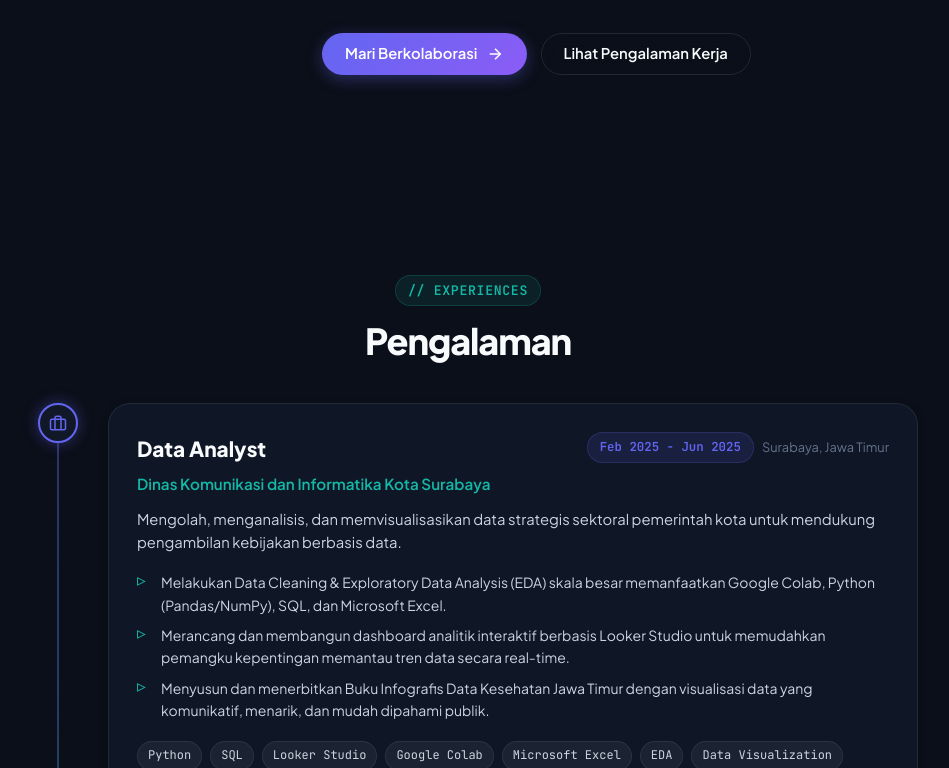
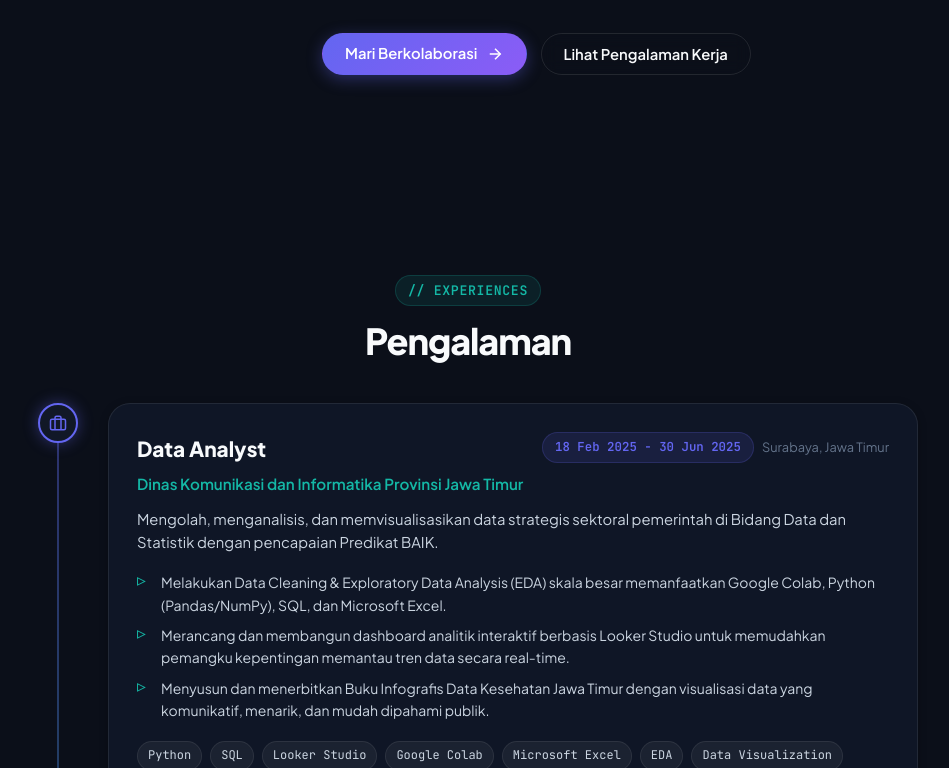
Before and after one commit to nabilahsahdaf/PortofolioSahda2026, a website: page index.html in a window 1280 px wide. Shown: the part 2032-2800 px from the top of the page, without its empty margins (172-1121 px from the left). Drawn offline with Linux system fonts and the light colour scheme.

Commit message:
feat: add Diskominfo Jatim & MSIB Infinite Learning internship certificates to experience and certification sections

```diff
--- a/data.js
+++ b/data.js
@@ -16,7 +16,7 @@ const portfolioData = {
       "System Analyst"
     ],
     headline: "Transforming complex data into intuitive, human-centered digital experiences.",
-    bio: "Mahasiswa Sistem Informasi UPN 'Veteran' Jawa Timur (IPK 3.74) dengan passion kuat pada UI/UX Design dan Data Analysis. Berpengalaman di Infinite Learning (MSIB) dalam Design Thinking & Figma, serta Dinas Komunikasi dan Informatika Surabaya dalam pengolahan data & dashboard Looker Studio.",
+    bio: "Mahasiswa Sistem Informasi UPN 'Veteran' Jawa Timur (IPK 3.74) dengan passion kuat pada UI/UX Design dan Data Analysis. Berpengalaman di Infinite Learning (MSIB) dalam Design Thinking & Figma, serta Dinas Komunikasi dan Informatika Provinsi Jawa Timur dalam pengolahan data & statistik.",
     location: "Kab. Bekasi, Jawa Barat, Indonesia",
     email: "nabilahsahdaf@gmail.com",
     phone: "081288473857",
@@ -32,13 +32,13 @@ const portfolioData = {
     stats: [
       { label: "IPK Kumulatif", value: "3.74", suffix: "/4.00", icon: "academic-cap" },
       { label: "Proyek Unggulan", value: "4+", suffix: "Karya", icon: "sparkles" },
-      { label: "Sertifikasi Resmi", value: "2", suffix: "BNSP & EPT", icon: "badge-check" },
+      { label: "Sertifikasi Resmi", value: "5", suffix: "Kredensial", icon: "badge-check" },
       { label: "Pelatihan Profesional", value: "4+", suffix: "MySkill", icon: "certificate" }
     ]
   },
 
   about: {
-    story: `**Information Systems** student at Universitas Pembangunan Nasional "Veteran" Jawa Timur with a strong focus on **UI/UX Design, User Flow, and Prototyping**. Gained hands-on experience through the MSIB Independent Study program as a **Web Development & UI/UX Design intern at Infinite Learning - PT Kinema Systrans Multimedia**, covering the application of Design Thinking, user needs identification, flowchart and wireframe creation, and prototyping using Figma. Also experienced as a **Data Analyst at the Communication and Informatics Office of Surabaya City**, processing and visualizing data using Python, SQL, and Looker Studio. Skilled in cross-team collaboration, creative thinking, detail-oriented, and committed to delivering projects on time.`,
+    story: `**Information Systems** student at Universitas Pembangunan Nasional "Veteran" Jawa Timur with a strong focus on **UI/UX Design, User Flow, and Prototyping**. Gained hands-on experience through the MSIB Independent Study program as a **Web Development & UI/UX Design intern at Infinite Learning - PT Kinema Systrans Multimedia**, covering the application of Design Thinking, user needs identification, flowchart and wireframe creation, and prototyping using Figma. Also experienced as a **Data Analyst Intern at Dinas Komunikasi dan Informatika Provinsi Jawa Timur (Bidang Data dan Statistik)**, processing, cleaning, and visualizing sector data using Python, SQL, and Looker Studio. Skilled in cross-team collaboration, creative thinking, detail-oriented, and committed to delivering projects on time.`,
 
     quickInfo: [
       { label: "Domisili", value: "Kab. Bekasi, Jawa Barat, Indonesia" },
@@ -77,25 +77,34 @@ const portfolioData = {
     {
       id: "exp-diskominfo",
       role: "Data Analyst",
-      company: "Dinas Komunikasi dan Informatika Kota Surabaya",
-      period: "Feb 2025 - Jun 2025",
-      type: "Internship / Work Experience",
+      company: "Dinas Komunikasi dan Informatika Provinsi Jawa Timur",
+      period: "18 Feb 2025 - 30 Jun 2025",
+      type: "Program Magang Resmi (Predikat BAIK)",
       location: "Surabaya, Jawa Timur",
       tagColor: "teal",
-      summary: "Mengolah, menganalisis, dan memvisualisasikan data strategis sektoral pemerintah kota untuk mendukung pengambilan kebijakan berbasis data.",
+      summary: "Mengolah, menganalisis, dan memvisualisasikan data strategis sektoral pemerintah di Bidang Data dan Statistik dengan pencapaian Predikat BAIK.",
       achievements: [
         "Melakukan Data Cleaning & Exploratory Data Analysis (EDA) skala besar memanfaatkan Google Colab, Python (Pandas/NumPy), SQL, dan Microsoft Excel.",
         "Merancang dan membangun dashboard analitik interaktif berbasis Looker Studio untuk memudahkan pemangku kepentingan memantau tren data secara real-time.",
         "Menyusun dan menerbitkan Buku Infografis Data Kesehatan Jawa Timur dengan visualisasi data yang komunikatif, menarik, dan mudah dipahami publik."
       ],
-      skills: ["Python", "SQL", "Looker Studio", "Google Colab", "Microsoft Excel", "EDA", "Data Visualization"]
+      skills: ["Python", "SQL", "Looker Studio", "Google Colab", "Microsoft Excel", "EDA", "Data Visualization"],
+      certificates: [
+        {
+          label: "Lihat Sertifikat Magang Diskominfo",
+          title: "Sertifikat Program Magang - Bidang Data dan Statistik",
+          issuer: "Dinas Komunikasi dan Informatika Provinsi Jawa Timur",
+          details: "Nomor: 000.6.5.6/923.2/114.1 /2025 • Predikat: BAIK • NIM: 22082010240",
+          image: "assets/cert-magang-diskominfo.jpg"
+        }
+      ]
     },
     {
       id: "exp-infinite",
       role: "Web Development & UI/UX Design",
       company: "Infinite Learning - PT Kinema Systrans Multimedia",
-      period: "Sep 2024 - Des 2024",
-      type: "MSIB Studi Independen Bersertifikat",
+      period: "06 Sep 2024 - 31 Des 2024",
+      type: "MSIB Angkatan 7 Studi Independen Bersertifikat",
       location: "Batam / Hybrid",
       tagColor: "indigo",
       summary: "Mengembangkan produk digital berbasis Design Thinking mulai dari riset kebutuhan pengguna hingga prototipe interaktif dan frontend web.",
@@ -105,7 +114,23 @@ const portfolioData = {
         "Berkontribusi pada perancangan antarmuka dan pengembangan website Paddle Pals (sistem digital manajemen stok dan inventaris bagi komunitas nelayan).",
         "Menerapkan metodologi Design Thinking secara komprehensif: Empathize, Define problem, Ideate flowchart & wireframe, Prototype di Figma, dan Usability Testing."
       ],
-      skills: ["Figma", "Design Thinking", "User Flow", "Wireframing", "Interactive Prototyping", "UI/UX Design", "HTML/CSS"]
+      skills: ["Figma", "Design Thinking", "User Flow", "Wireframing", "Interactive Prototyping", "UI/UX Design", "HTML/CSS"],
+      certificates: [
+        {
+          label: "Lihat Sertifikat Infinite Learning",
+          title: "Certificate of Internship - Web Development Batch 7",
+          issuer: "Infinite Learning (PT Kinema Systrans Multimedia)",
+          details: "Number: 4621/IL-SIB/XII/2024 • ID: 10523839 • Batam, 31 Des 2024",
+          image: "assets/cert-msib-infinite-learning.jpg"
+        },
+        {
+          label: "Lihat Sertifikat MSIB Kemendikbud",
+          title: "Sertifikat Kepesertaan MSIB Angkatan 7",
+          issuer: "Pelaksana Pusat Kampus Merdeka (Kemendikbudristek)",
+          details: "ID Kegiatan: 10523839 • NIM: 22082010240 • PT Kinema Systrans Multimedia",
+          image: "assets/cert-msib-kemendikbud.jpg"
+        }
+      ]
     }
   ],
 
@@ -244,17 +269,6 @@ const portfolioData = {
 
   certifications: [
     {
-      id: "cert-bnsp",
-      title: "Junior Web Programmer",
-      issuer: "Badan Nasional Sertifikasi Profesi (BNSP) - LSP UPN Veteran Jawa Timur",
-      validity: "2025 - 2028",
-      type: "Sertifikasi Nasional",
-      badge: "BNSP Resmi",
-      icon: "award",
-      description: "Pengujian kompetensi nasional mencakup pemahaman arsitektur pemrograman web, logika algoritma, database relational, serta implementasi standar industri.",
-      image: null
-    },
-    {
       id: "cert-ept",
       title: "English Proficiency Test (EPT)",
       issuer: "UPA Bahasa UPN Veteran Jawa Timur",
@@ -267,6 +281,46 @@ const portfolioData = {
       icon: "globe",
       description: "Sertifikasi kemahiran berbahasa Inggris resmi (setara TOEFL Institutional) dari UPA Bahasa UPN 'Veteran' Jawa Timur dengan pencapaian skor 450.",
       image: "assets/cert-ept.jpg"
+    },
+    {
+      id: "cert-magang-diskominfo",
+      title: "Sertifikat Program Magang - Data & Statistik",
+      issuer: "Dinas Komunikasi dan Informatika Provinsi Jawa Timur",
+      validity: "18 Feb 2025 - 30 Jun 2025",
+      type: "Government Internship Certification",
+      badge: "Predikat BAIK",
+      credentialId: "No: 000.6.5.6/923.2/114.1 /2025 • NIM: 22082010240",
+      icon: "award",
+      description: "Sertifikat kelulusan Program Magang di Bidang Data dan Statistik Diskominfo Provinsi Jawa Timur dengan capaian predikat BAIK atas analisis data & visualisasi sektoral.",
+      image: "assets/cert-magang-diskominfo.jpg"
+    },
+    {
+      id: "cert-msib-infinite",
+      title: "Certificate of Internship - Web Development",
+      issuer: "Infinite Learning (PT Kinema Systrans Multimedia)",
+      validity: "06 Sep 2024 - 31 Des 2024",
+      type: "MSIB Industry Internship",
+      badge: "Batch 7 Certified",
+      credentialId: "Number: 4621/IL-SIB/XII/2024 • ID: 10523839",
+      icon: "award",
+      description: "Sertifikasi resmi magang industri MSIB Batch 7 pada program Web Development & UI/UX Design di Infinite Learning - PT Kinema Systrans Multimedia.",
+      image: "assets/cert-msib-infinite-learning.jpg",
+      secondaryImage: "assets/cert-msib-kemendikbud.jpg",
+      secondaryLabel: "Sertifikat MSIB Kemendikbud",
+      secondaryTitle: "Sertifikat Kepesertaan MSIB Angkatan 7",
+      secondaryIssuer: "Pelaksana Pusat Kampus Merdeka (Kemendikbudristek)",
+      secondaryDetails: "ID Kegiatan: 10523839 • NIM: 22082010240"
+    },
+    {
+      id: "cert-bnsp",
+      title: "Junior Web Programmer",
+      issuer: "Badan Nasional Sertifikasi Profesi (BNSP) - LSP UPN Veteran Jawa Timur",
+      validity: "2025 - 2028",
+      type: "Sertifikasi Nasional",
+      badge: "BNSP Resmi",
+      icon: "award",
+      description: "Pengujian kompetensi nasional mencakup pemahaman arsitektur pemrograman web, logika algoritma, database relational, serta implementasi standar industri.",
+      image: null
     }
   ],
 
--- a/main.js
+++ b/main.js
@@ -270,6 +270,17 @@ function renderExperiences(experiences) {
         <div class="exp-skills-tags">
           ${exp.skills.map(s => `<span class="skill-tag-pill">${s}</span>`).join("")}
         </div>
+
+        ${exp.certificates && exp.certificates.length ? `
+          <div class="exp-cert-actions">
+            ${exp.certificates.map(c => `
+              <button type="button" class="btn-cert-preview" data-cert-img="${c.image}" data-cert-title="${c.title}" data-cert-issuer="${c.issuer}" data-cert-details="${c.details || ''}">
+                <svg width="15" height="15" viewBox="0 0 24 24" fill="none" stroke="currentColor" stroke-width="2"><path d="M2 12s3-7 10-7 10 7 10 7-3 7-10 7-10-7-10-7Z"></path><circle cx="12" cy="12" r="3"></circle></svg>
+                <span>${c.label}</span>
+              </button>
+            `).join("")}
+          </div>
+        ` : ''}
       </div>
     </div>
   `).join("");
@@ -580,11 +591,17 @@ function renderEducationAndCertifications(education, certifications, trainings)
             </div>
           ` : ''}
           ${cert.image ? `
-            <div class="cert-action-row">
-              <button type="button" class="btn-cert-preview" data-cert-img="${cert.image}" data-cert-title="${cert.title}" data-cert-issuer="${cert.issuer}" data-cert-details="${cert.credentialId || ''} • ${cert.scoreDetail || ''}">
+            <div class="cert-action-row" style="display:flex; gap:10px; flex-wrap:wrap;">
+              <button type="button" class="btn-cert-preview" data-cert-img="${cert.image}" data-cert-title="${cert.title}" data-cert-issuer="${cert.issuer}" data-cert-details="${cert.credentialId || ''} • ${cert.scoreDetail || cert.validity || ''}">
                 <svg width="15" height="15" viewBox="0 0 24 24" fill="none" stroke="currentColor" stroke-width="2"><path d="M2 12s3-7 10-7 10 7 10 7-3 7-10 7-10-7-10-7Z"></path><circle cx="12" cy="12" r="3"></circle></svg>
-                <span>Lihat Sertifikat EPT</span>
+                <span>Lihat Sertifikat</span>
               </button>
+              ${cert.secondaryImage ? `
+                <button type="button" class="btn-cert-preview" data-cert-img="${cert.secondaryImage}" data-cert-title="${cert.secondaryTitle || cert.title}" data-cert-issuer="${cert.secondaryIssuer || cert.issuer}" data-cert-details="${cert.secondaryDetails || ''}">
+                  <svg width="15" height="15" viewBox="0 0 24 24" fill="none" stroke="currentColor" stroke-width="2"><path d="M2 12s3-7 10-7 10 7 10 7-3 7-10 7-10-7-10-7Z"></path><circle cx="12" cy="12" r="3"></circle></svg>
+                  <span>${cert.secondaryLabel || 'Lihat Sertifikat MSIB'}</span>
+                </button>
+              ` : ''}
             </div>
           ` : ''}
         </div>
--- a/test.js
+++ b/test.js
@@ -92,6 +92,9 @@ async function runTests() {
       '/assets/project-agrofriend.jpg',
       '/assets/project-paddlepals.jpg',
       '/assets/cert-ept.jpg',
+      '/assets/cert-magang-diskominfo.jpg',
+      '/assets/cert-msib-infinite-learning.jpg',
+      '/assets/cert-msib-kemendikbud.jpg',
       '/assets/cert-myskill-ux-writing.jpg',
       '/assets/cert-myskill-figma.jpg',
       '/assets/cert-myskill-data-visualization.jpg',
```
Also changed, not shown: styles.css (+9 -0 lines), assets/cert-magang-diskominfo.jpg (added), assets/cert-msib-infinite-learning.jpg (added), assets/cert-msib-kemendikbud.jpg (added).
